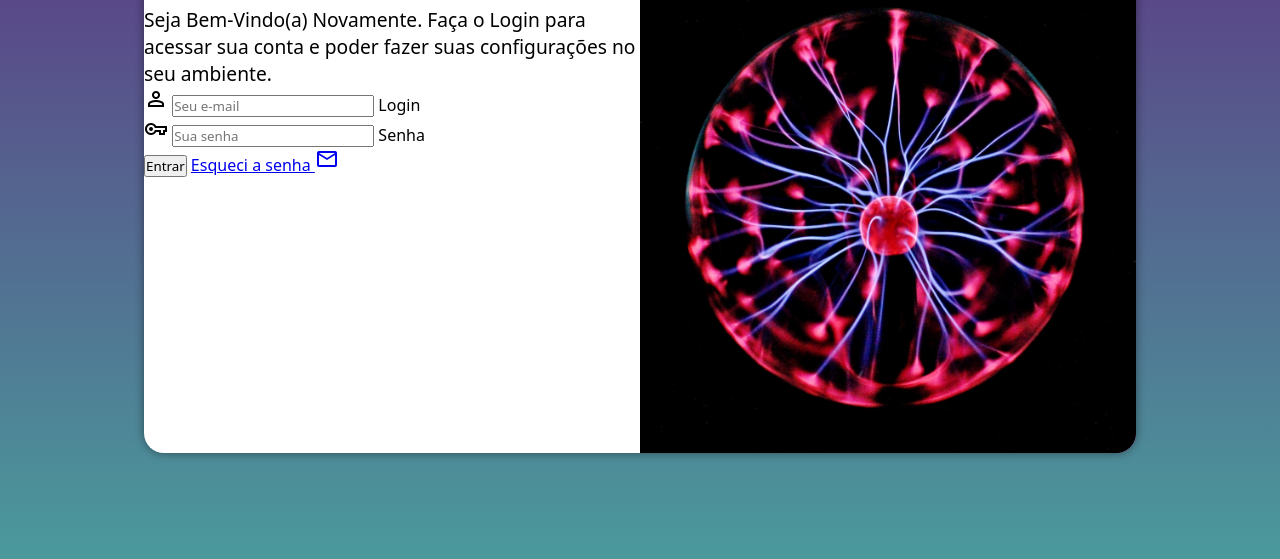
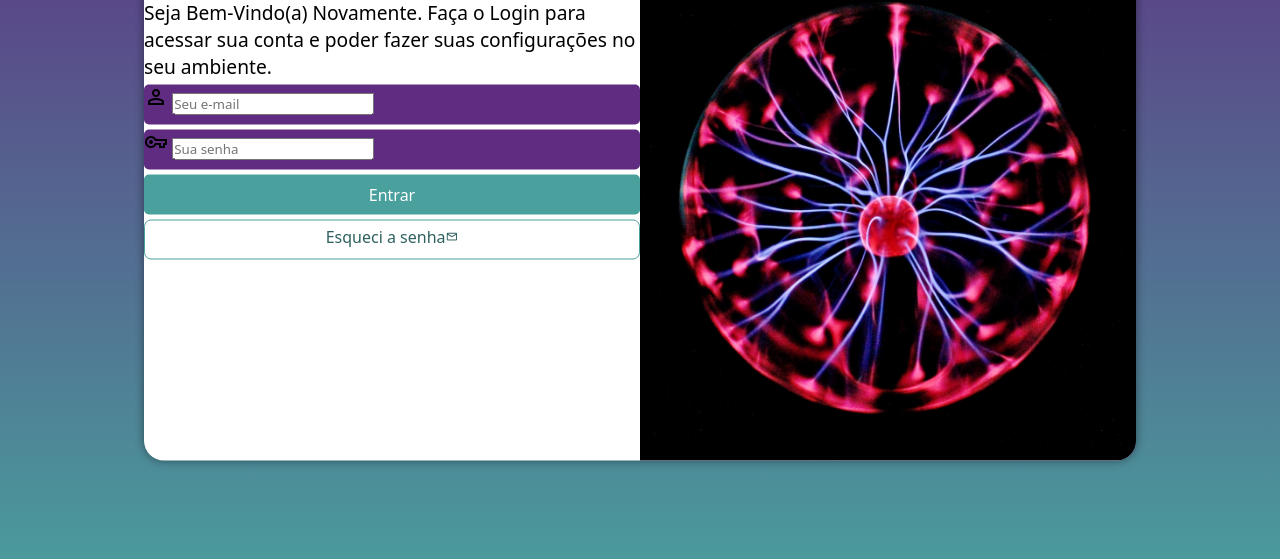
Before and after one commit to GustavOnX/Projeto-Android, a plain HTML site: page Login/index.html in a window 1280 px wide. Shown: the part 197-756 px from the top of the page. Drawn offline with nearby package versions, Linux system fonts and the light colour scheme.

Commit message:
formatação do formulario

```diff
--- a/Login/estilos/style.css
+++ b/Login/estilos/style.css
@@ -34,7 +34,7 @@ section#login {
 
     background-color: white;
     width: 250px;
-    height: 500px;
+    height: 515px;
     border-radius: 20px;
     box-shadow: 0px 0px 10px rgba(0, 0, 0, 0.450);
 
@@ -65,3 +65,55 @@ div#formulario > h1 {
 div#formulario > p {
     font-size: 0.8em;
 }
+
+form > div.campo {
+    background-color: #5f2c82;
+    display: block;
+    width: 100%;
+    height: 40px;
+    border-radius: 5px;
+    margin: 5px 0px;
+}
+
+div.campo > label {
+    display: none;
+}
+
+form > input[type=submit] {
+    display: block;
+    font-size: 1em;
+    width: 100%;
+    height: 40px;
+    background-color: #49a09d;
+    color: white;
+    border: none;
+    border-radius: 5px;
+    cursor: pointer;
+}
+
+form > input[type=submit]:hover {
+    background-color: #2d615f;
+}
+
+form > a.botao {
+    display: block;
+    text-align: center;
+    font-size: 1em;
+    width: 100%;
+    height: 40px;
+    padding-top: 5px;
+    margin-top: 5px;
+    background-color: #;
+    color: #2d615f;
+    border: 1px solid #49a09d;
+    border-radius: 7px;
+    text-decoration: none;
+}
+
+form > a.botao:hover {
+    background-color: #6cd3cf;
+}
+
+form > a.botao > span {
+    font-size: 0.8em;
+}
--- a/Login/index.html
+++ b/Login/index.html
@@ -30,8 +30,8 @@
                         <input type="password" name="Senha" id="isenha" placeholder="Sua senha" autocomplete="current-password" required minlength="8">
                         <label for="isenha">Senha</label>
                     </div>
-                    <input type="submit" value="Entrar">
-                    <a href="Esqueci.html">Esqueci a senha  <span class="material-symbols-outlined">mail</span></a>
+                    <input type="submit" value="Entrar" class="botao">
+                    <a class="botao" href="Esqueci.html">Esqueci a senha<span class="material-symbols-outlined">mail</span></a>
                 </form>
             </div>
         </section>
```
